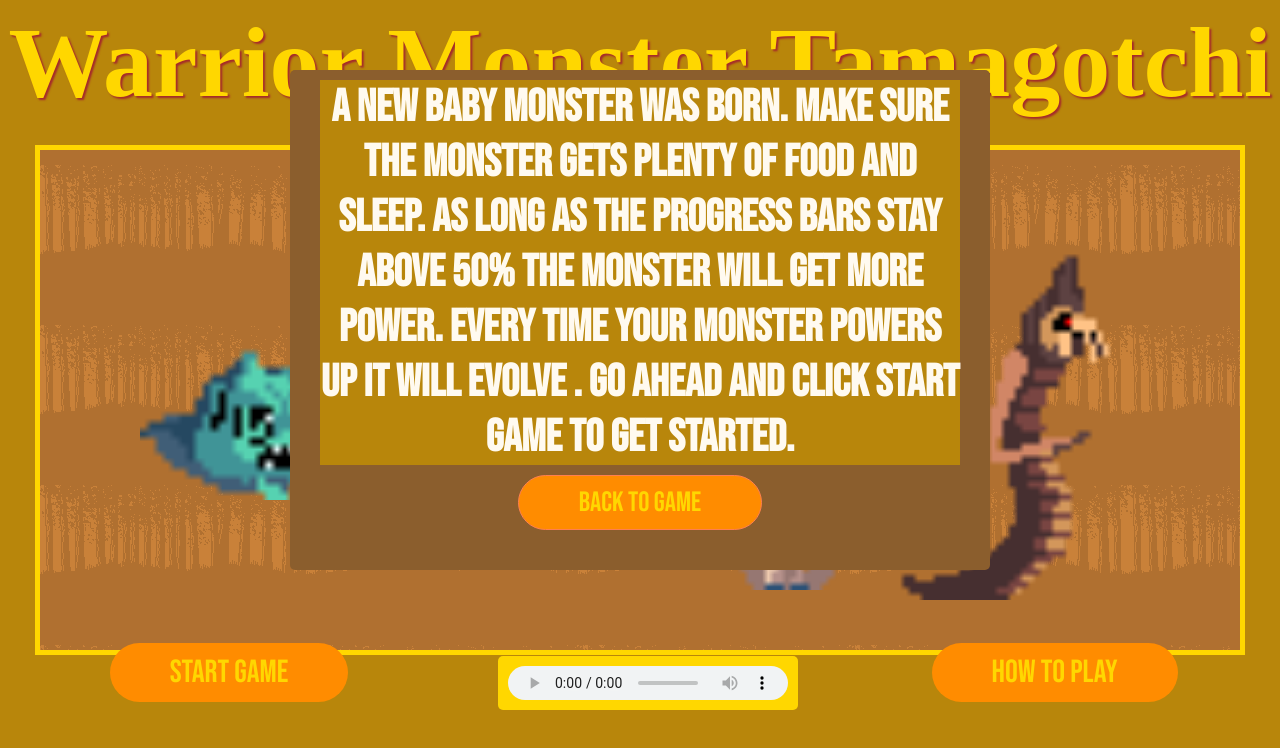
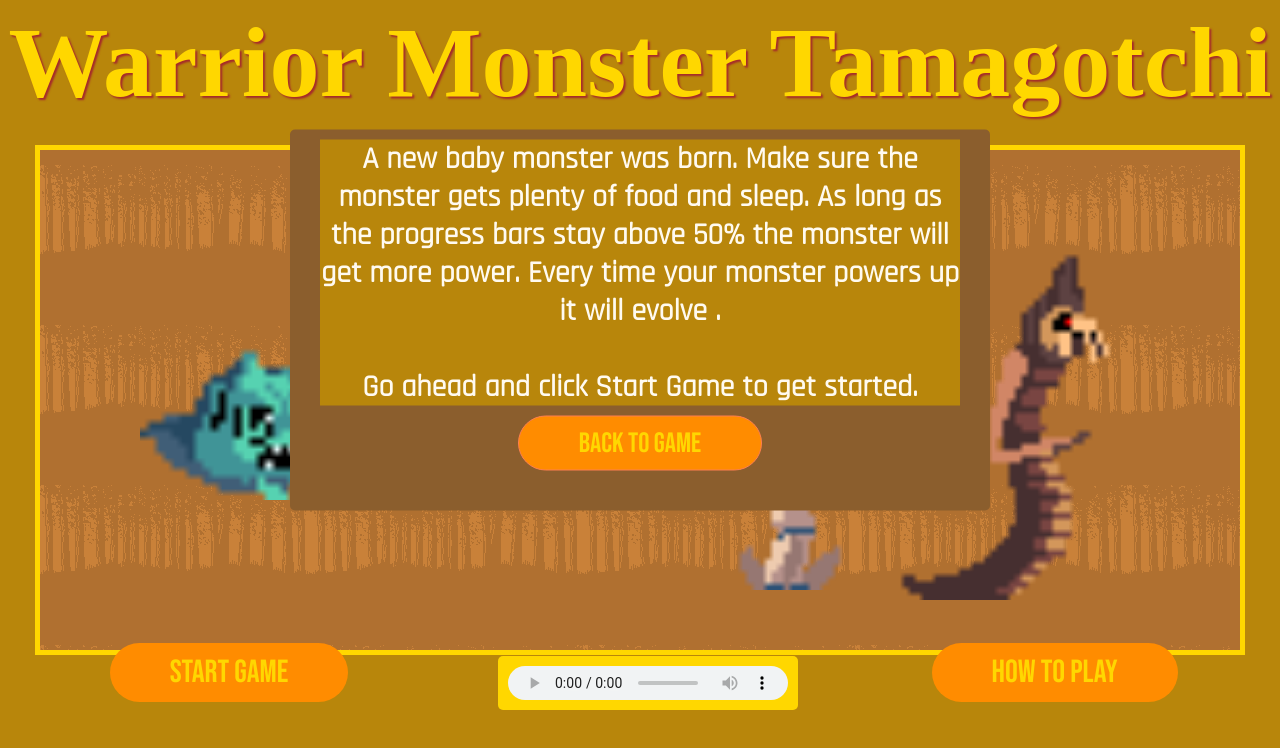
Before and after one commit to rin-11/Tamagotchi-Monsters, a plain HTML site: page index.html in a window 1280 px wide. Both pictures are taken after a click on the button "How To Play". Drawn offline with Linux system fonts and the light colour scheme; a web font is replaced by a local one.

Commit message:
styling update

```diff
--- a/index.html
+++ b/index.html
@@ -21,7 +21,12 @@
 <div class="instructions">
     <button id="instructionbtn" onclick="openPopup()">How To Play</button>
     <div class="popup" id="popup">
-    <h2>A new baby monster was born. Make sure the monster gets plenty of food and sleep. As long as the progress bars stay above 50% the monster will get more power. Every time your monster powers up it will evolve . Go ahead and click Start Game to get started.</h2>
+    <h2>
+        A new baby monster was born. Make sure the monster gets plenty of food and sleep. As long as the progress bars stay above 50% the monster will get more power. Every time your monster powers up it will evolve .
+        <br>
+        <br>
+        Go ahead and click Start Game to get started.
+    </h2>
     <button id="closeinstructionbtn" onclick="closePopup()">Back to Game</button>
 </div>
 </div>
--- a/style.css
+++ b/style.css
@@ -1,4 +1,5 @@
 @import url('https://fonts.googleapis.com/css2?family=Bebas+Neue&display=swap');
+@import url('https://fonts.googleapis.com/css2?family=Rajdhani&display=swap');
 @font-face {
     font-family: 'Kontemporary';
     src: url("assets/Kontemporary.ttf")
@@ -73,14 +74,15 @@
 	background-color: rgb(139, 94, 45);
 	border-radius: 5px;
 	position: absolute;
+	cursor: pointer;
 	top: 40%;
 	left: 50%;
 	transform: translate(-50%, -50%);
 	text-align: center;
 	padding: 0 30px 30px;
 	color:floralwhite ;
-	font-family: 'Bebas Neue', sans-serif;
-	font-size: 30px;
+	font-family: 'Rajdhani', sans-serif;
+	font-size: 20px;
 	font-weight: lighter;
 	visibility: hidden;
 	transition: transform 0.4s, top 0.4s;
@@ -90,6 +92,7 @@
 	top: 13%;
 	align-items: center;
 	justify-content: center;
+	cursor: pointer;
 	left: 35%;
 	width: 400px;
 	max-height: fit-content;
@@ -171,6 +174,7 @@
 	padding: 10px 60px;
 	margin: 10px;
 	background-color:darkorange;
+	cursor: pointer;
 	border: 1px solid coral;
 	font-size: 28px;
 	font-weight: 500;
```
